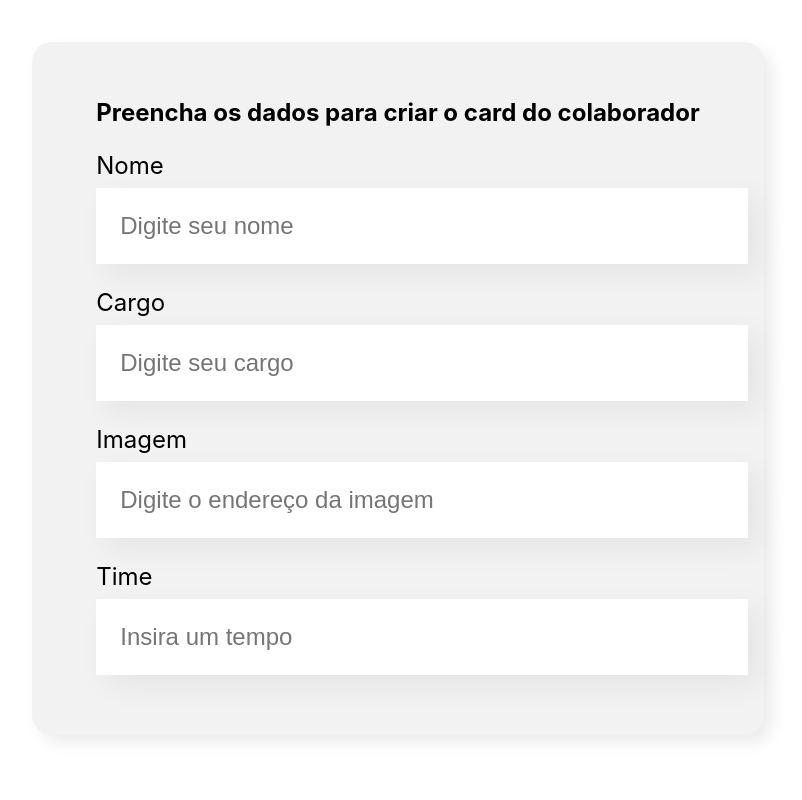
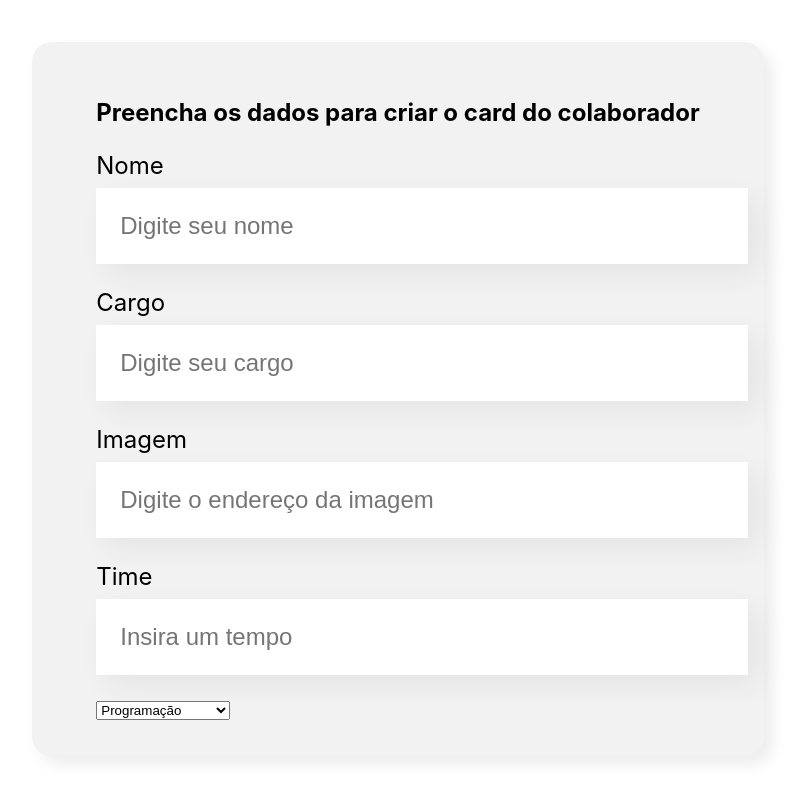
Before and after one commit to AlessandraSM/Projeto-Organo, a React (Create React App) app: page / in a window 1280 px wide. Shown: the part 598-1398 px from the top of the page, without its empty margins (242-1044 px from the left). Built offline with nearby package versions, Linux system fonts and the light colour scheme.

Commit message:
Componente ListaSuspensa Option

```diff
--- a/src/componentes/Formulario/index.js
+++ b/src/componentes/Formulario/index.js
@@ -1,7 +1,16 @@
 import CampoTexto from "../CampoTexto/index";
+import ListaSuspensa from "../ListaSuspensa";
 import "./Formulario.css";
 
 function Formulario() {
+
+  const times = [
+    'Programação',
+    'Front-End',
+    'Data Science',
+    'Mobile',
+    'Inovação e Gestão'
+  ]
   return (
     <section className="formulario">
       <form>
@@ -10,6 +19,7 @@ function Formulario() {
         <CampoTexto label="Cargo" placeholder="Digite seu cargo" />
         <CampoTexto label="Imagem" placeholder="Digite o endereço da imagem" />
         <CampoTexto label="Time" placeholder="Insira um tempo" />
+        <ListaSuspensa itens={times}/>
       </form>
     </section>
   );
--- /dev/null
+++ b/src/componentes/ListaSuspensa/index.js
@@ -0,0 +1,16 @@
+import "./ListaSuspensa.css";
+
+function ListaSuspensa(props) {
+  console.log(props.itens);
+  return (
+    <div>
+      <label>{props.label}</label>
+      <select>
+        {props.itens.map((item) => {
+          return <option key={item}>{item}</option>;
+        })}
+      </select>
+    </div>
+  );
+}
+export default ListaSuspensa;
```
Also changed, not shown: src/componentes/ListaSuspensa/ListaSuspensa.css (added).
